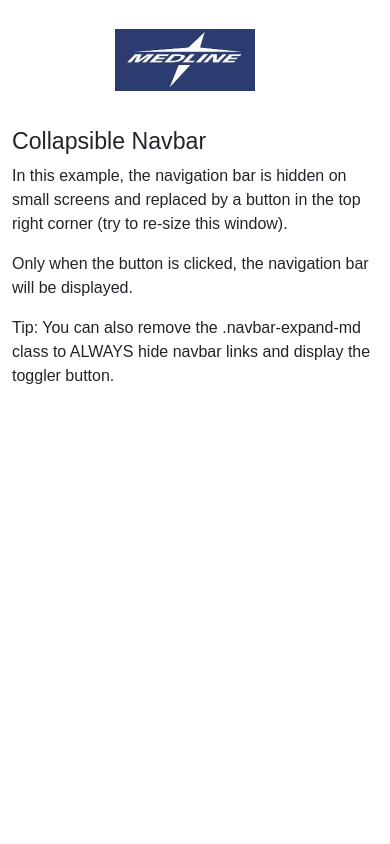
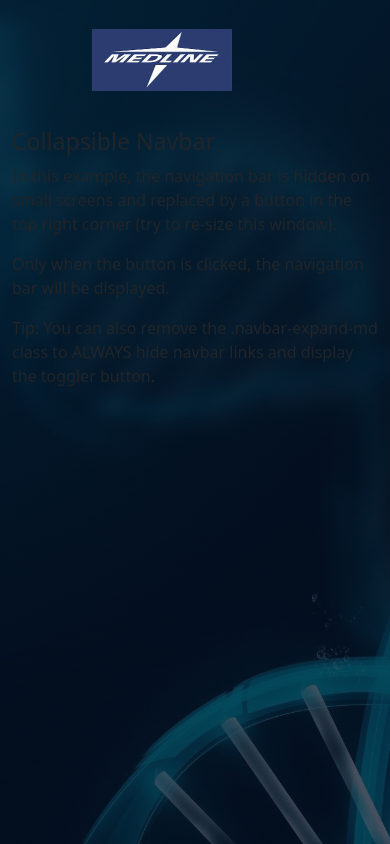
Before and after one commit to minakshi1999/Webster, a PHP site: page /style3_responsive.html in a window 390 px wide. Run offline with PHP 8.4, Linux system fonts and the light colour scheme.

Commit message:
responsive

```diff
--- a/style.css
+++ b/style.css
@@ -1,4 +1,19 @@
-* {
+body, html {
+    height: 100%;
+  }
+
+  .bg {
+    background-image: linear-gradient(rgba(4, 9, 30, 0.7), rgba(4, 9, 30, 0.7)), url(images/background.jpg);
+    height: 100%;
+    /* background-position: center; */
+    background-repeat: no-repeat;
+    background-size: cover;
+  }
+
+
+
+
+/* * {
     margin: 0;
     padding: 0;
     font-family: 'Ubuntu', sans-serif;
@@ -112,4 +127,4 @@
         text-align: left;
         z-index: 2;
     }
-}
+} */
```
